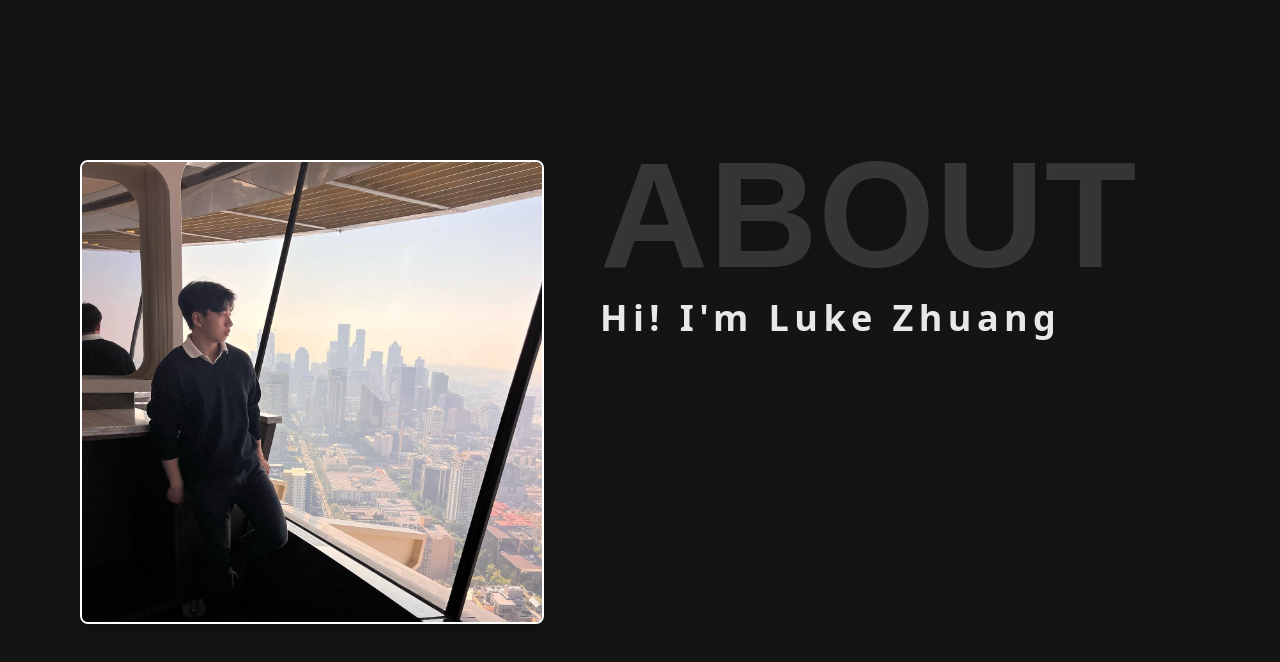
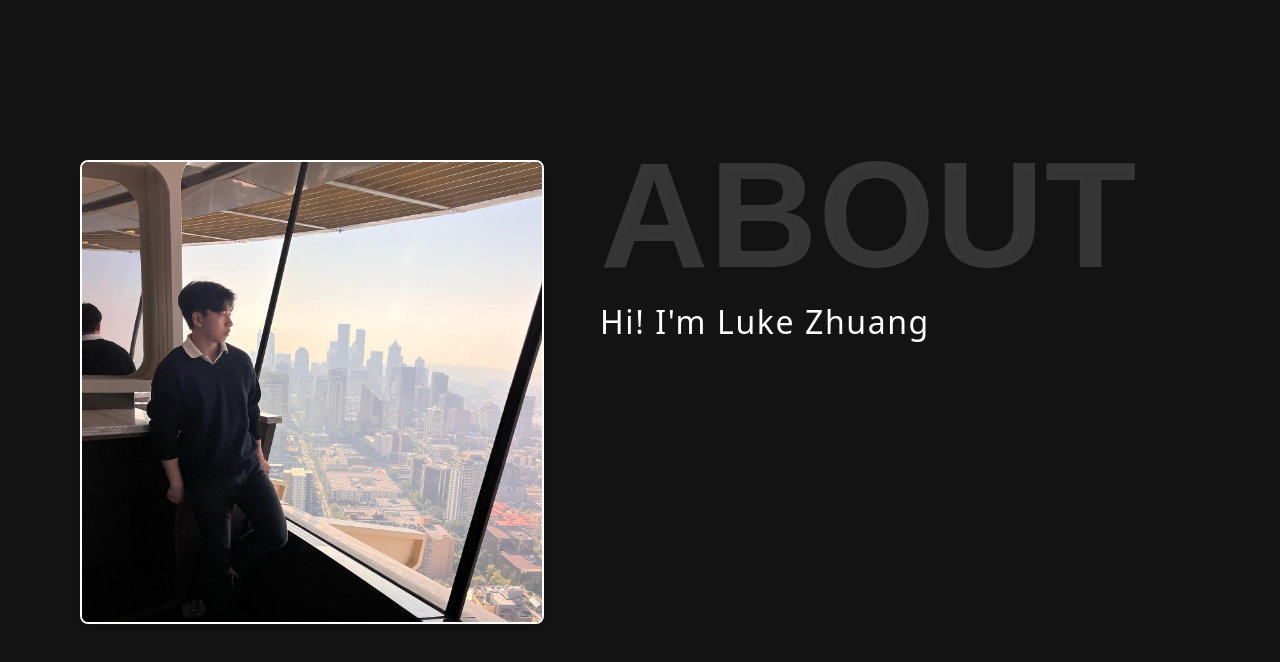
Before and after one commit to Luke7787/website-portfolio, a Next.js app in the folder luke-portfolio/: page / in a window 1280 px wide. Shown: the part 704-1366 px from the top of the page. Built offline with nearby package versions, Linux system fonts and the light colour scheme.

Commit message:
updated style to h2 text

```diff
--- a/luke-portfolio/src/app/page.tsx
+++ b/luke-portfolio/src/app/page.tsx
@@ -95,7 +95,15 @@ export default function Page() {
               ABOUT
             </p>
 
-            <h2 className="mt-2 text-4xl font-bold tracking-[0.15em] text-white/90">
+            <h2
+              className="
+                mt-2
+                text-[2rem]
+                font-normal
+                tracking-[0.05em]
+                text-white
+              "
+            >
               {"Hi! I'm Luke Zhuang"}
             </h2>
           </div>
```
